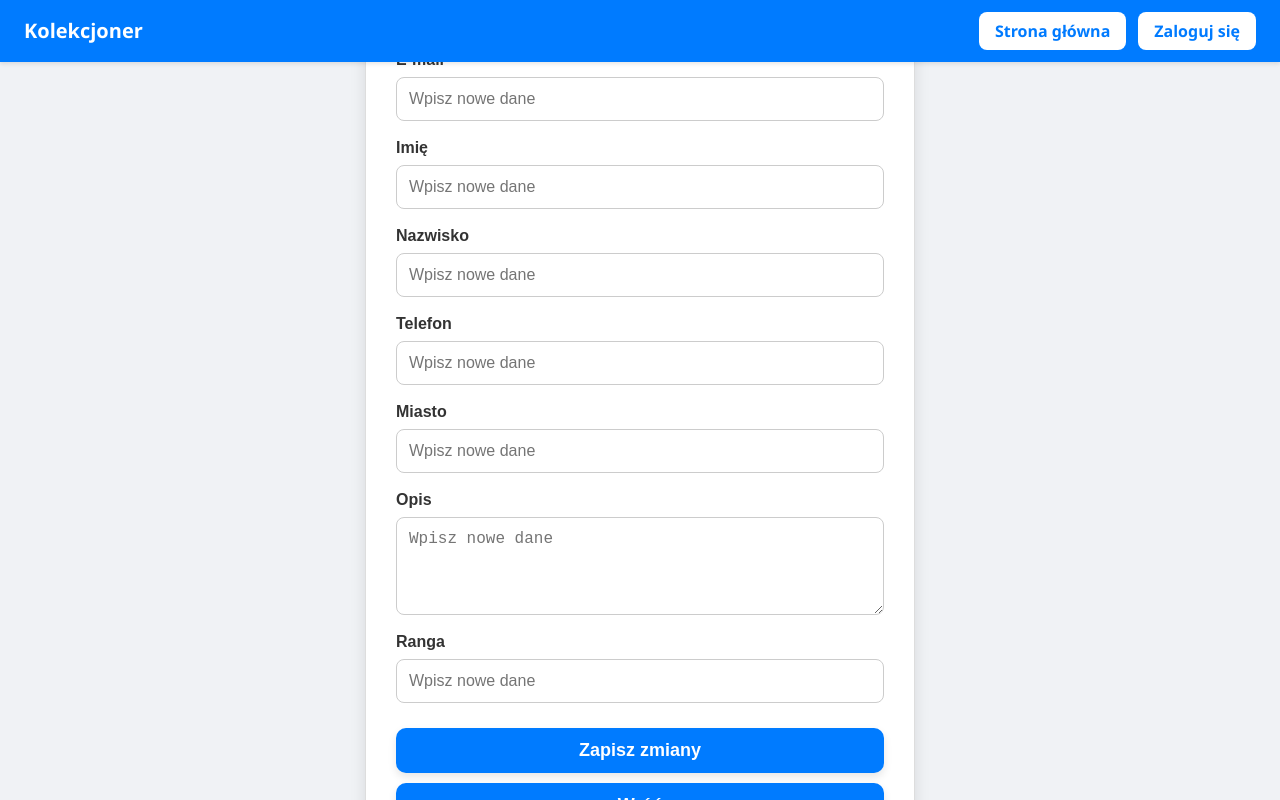
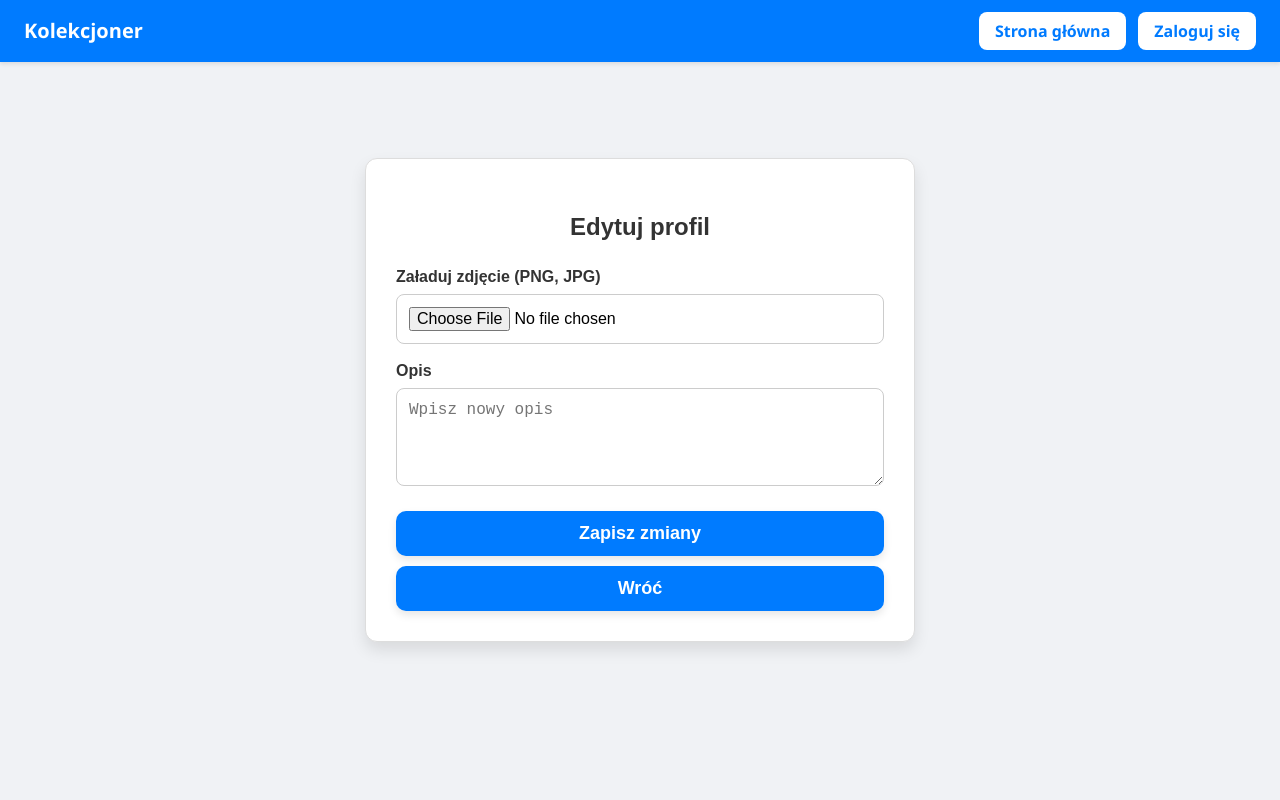
Before and after one commit to ilgut/collections-portal-frontend, a React (Vite) app: page /edit in a window 1280 px wide. Built offline with nearby package versions, Linux system fonts and the light colour scheme.

Commit message:
Update Edit.tsx

```diff
--- a/src/pages/Edit.tsx
+++ b/src/pages/Edit.tsx
@@ -1,34 +1,82 @@
-import { useState, useEffect, type FormEvent } from 'react';
+import { useState, useEffect } from 'react';
+import type { FormEvent, ChangeEvent } from 'react';
 import { useNavigate } from 'react-router-dom';
 import './Edit.css';
 
 export default function Edit() {
     const navigate = useNavigate();
 
-    const [form, setForm] = useState({
-        email: '',
-        name: '',
-        surname: '',
-        phone: '',
-        city: '',
-        description: '',
-        rank: ''
-    });
+    const [bio, setBio] = useState('');
+    const [photoBase64, setPhotoBase64] = useState('');
+    const [error, setError] = useState('');
 
     useEffect(() => {
-        const data = localStorage.getItem('profile');
-        if (data) {
-            setForm(JSON.parse(data));
-        }
+        const token = localStorage.getItem('authToken');
+        if (!token) return;
+
+        fetch('http://localhost:5099/api/user/me', {
+            headers: { Authorization: `Bearer ${token}` }
+        })
+        .then(res => res.json())
+        .then(data => {
+            setBio(data.bio || '');
+            setPhotoBase64(data.photoBase64 || ''); // <- ключ camelCase
+        })
+        .catch(err => {
+            console.error('❌ Błąd pobierania profilu:', err);
+            setError('Nie udało się załadować danych profilu.');
+        });
     }, []);
 
-    const handleChange = (e: React.ChangeEvent<HTMLInputElement | HTMLTextAreaElement>) =>
-        setForm({ ...form, [e.target.name]: e.target.value });
+    const handleFileChange = (e: ChangeEvent<HTMLInputElement>) => {
+        const file = e.target.files?.[0];
+        if (!file) return;
 
-    const handleSubmit = (e: FormEvent) => {
+        const reader = new FileReader();
+        reader.onloadend = () => {
+            const result = reader.result as string;
+            setPhotoBase64(result); // сохраняем как строку base64
+        };
+        reader.readAsDataURL(file);
+    };
+
+    const handleSubmit = async (e: FormEvent) => {
         e.preventDefault();
-        localStorage.setItem('profile', JSON.stringify(form));
-        navigate('/');
+        const token = localStorage.getItem('authToken');
+
+        if (!token) {
+            setError('Brak tokena autoryzacji!');
+            return;
+        }
+
+        const payload = {
+            bio,
+            photoBase64 // <- важно: ключ в camelCase
+        };
+
+        console.log('📤 Wysyłanie danych:', payload);
+
+        try {
+            const res = await fetch('http://localhost:5099/api/user/me', {
+                method: 'PUT',
+                headers: {
+                    'Content-Type': 'application/json',
+                    Authorization: `Bearer ${token}`,
+                },
+                body: JSON.stringify(payload),
+            });
+
+            if (!res.ok) {
+                const text = await res.text();
+                throw new Error(`HTTP ${res.status}: ${text}`);
+            }
+
+            console.log('🟢 Zaktualizowano profil');
+            navigate('/');
+        } catch (err: any) {
+            console.error('❌ Błąd zapisu:', err);
+            setError(`Nie udało się zapisać: ${err.message}`);
+        }
     };
 
     return (
@@ -37,90 +85,42 @@ export default function Edit() {
                 <h2>Edytuj profil</h2>
                 <form onSubmit={handleSubmit} className="editt-form">
                     <div className="form-group">
-                        <label htmlFor="email">E-mail</label>
+                        <label htmlFor="photo">Załaduj zdjęcie (PNG, JPG)</label>
                         <input
-                            id="email"
-                            name="email"
-                            type="email"
-                            placeholder="Wpisz nowe dane"
-                            value={form.email}
-                            onChange={handleChange}
-                            required
+                            id="photo"
+                            type="file"
+                            accept="image/png, image/jpeg"
+                            onChange={handleFileChange}
                         />
                     </div>
+
+                    {photoBase64 && (
+                        <div className="form-group">
+                            <label>Podgląd zdjęcia:</label>
+                            <img
+                                src={photoBase64}
+                                alt="Preview"
+                                style={{ maxWidth: '200px', display: 'block', marginTop: '10px' }}
+                            />
+                        </div>
+                    )}
+
                     <div className="form-group">
-                        <label htmlFor="name">Imię</label>
-                        <input
-                            id="name"
-                            name="name"
-                            type="text"
-                            placeholder="Wpisz nowe dane"
-                            value={form.name}
-                            onChange={handleChange}
-                            required
+                        <label htmlFor="bio">Opis</label>
+                        <textarea
+                            id="bio"
+                            name="bio"
+                            rows={4}
+                            placeholder="Wpisz nowy opis"
+                            value={bio}
+                            onChange={(e) => setBio(e.target.value)}
                         />
                     </div>
-                    <div className="form-group">
-                        <label htmlFor="surname">Nazwisko</label>
-                        <input
-                            id="surname"
-                            name="surname"
-                            type="text"
-                            placeholder="Wpisz nowe dane"
-                            value={form.surname}
-                            onChange={handleChange}
-                            required
-                        />
-                    </div>
-                    <div className="form-group">
-                        <label htmlFor="phone">Telefon</label>
-                        <input
-                            id="phone"
-                            name="phone"
-                            type="tel"
-                            placeholder="Wpisz nowe dane"
-                            value={form.phone}
-                            onChange={handleChange}
-                        />
-                    </div>
-                    <div className="form-group">
-                        <label htmlFor="city">Miasto</label>
-                        <input
-                            id="city"
-                            name="city"
-                            type="text"
-                            placeholder="Wpisz nowe dane"
-                            value={form.city}
-                            onChange={handleChange}
-                        />
-                    </div>
-                    <div className="form-group">
-                        <label htmlFor="description">Opis</label>
-                        <textarea
-                            id="description"
-                            name="description"
-                            rows={4}
-                            placeholder="Wpisz nowe dane"
-                            value={form.description}
-                            onChange={handleChange}
-                        />
-                    </div>
-                    <div className="form-group">
-                        <label htmlFor="rank">Ranga</label>
-                        <input
-                            id="rank"
-                            name="rank"
-                            type="text"
-                            placeholder="Wpisz nowe dane"
-                            value={form.rank}
-                            onChange={handleChange}
-                        />
-                    </div>
+
+                    {error && <div style={{ color: 'red' }}>{error}</div>}
                     <button type="submit" className="editt-button">Zapisz zmiany</button>
                 </form>
-                <button onClick={() => navigate('/')} className="editt-button">
-                    Wróć
-                </button>
+                <button onClick={() => navigate('/')} className="editt-button">Wróć</button>
             </div>
         </div>
     );
```
